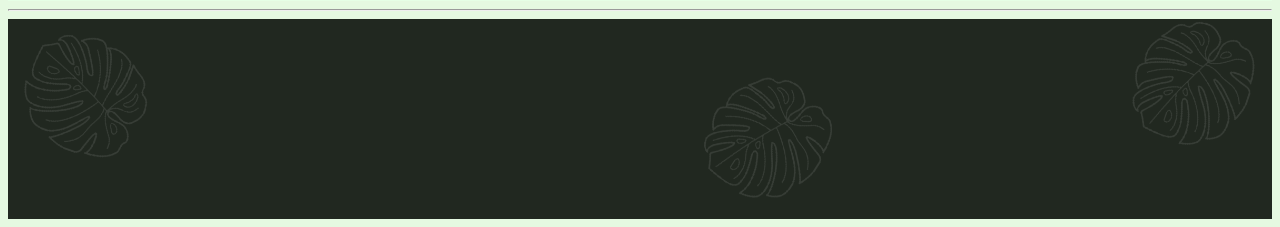
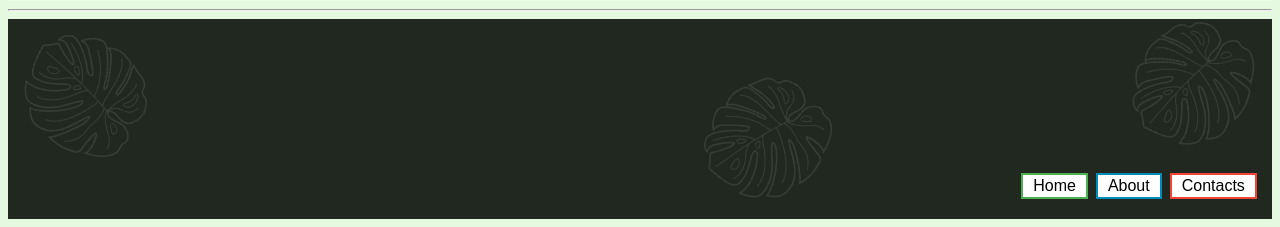
Before and after one commit to uditha-s/planting.greenvibes.lk, a PHP site: page /green.html in a window 1280 px wide. Shown: the part 4605-4832 px from the top of the page. Run offline with PHP 8.4, Linux system fonts and the light colour scheme.

Commit message:
added 3 buttons to the footer
added "home ""about "" contacts" buttons

```diff
--- a/New folder (8)/green.css
+++ b/New folder (8)/green.css
@@ -369,3 +369,55 @@ border-radius: 10px;
 	background-image:url("fott.png");
 background-size:cover;
 }
+
+.button {
+  background-color: #4CAF50; /* Green */
+  border: none;
+  color: white;
+  padding: 2px 10px;
+  text-align: center;
+  text-decoration: none;
+  display: inline-block;
+  font-size: 16px;
+  margin: 4px 2px;
+  cursor: pointer;
+
+}
+
+.button1 {
+  background-color: white;
+  color: black;
+  border: 2px solid #4CAF50;
+}
+
+.button2 {
+  background-color: white;
+  color: black;
+  border: 2px solid #008CBA;
+}
+
+.button3 {
+  background-color: white;
+  color: black;
+  border: 2px solid #f44336;
+}
+
+.button4 {
+  background-color: white;
+  color: black;
+  border: 2px solid #e7e7e7;
+}
+
+.button5 {
+  background-color: white;
+  color: black;
+  border: 2px solid #555555;
+}
+.tab{
+
+	width:500px;
+	height:100px;
+	margin-left:80%;
+	margin-top:150px;
+
+}
--- a/New folder (8)/green.html
+++ b/New folder (8)/green.html
@@ -72,7 +72,21 @@
 </div>
 <div class="wg"></div>
 <hr>
-<div class="footer"><div>
+<div class="footer">
+
+
+<div class="tab">
+<button class="button button1">Home</button>
+<button class="button button2">About</button>
+<button class="button button3">Contacts</button>
+
+</div>
+
+
+
+
+
+<div>
 </body>
 
 
```
